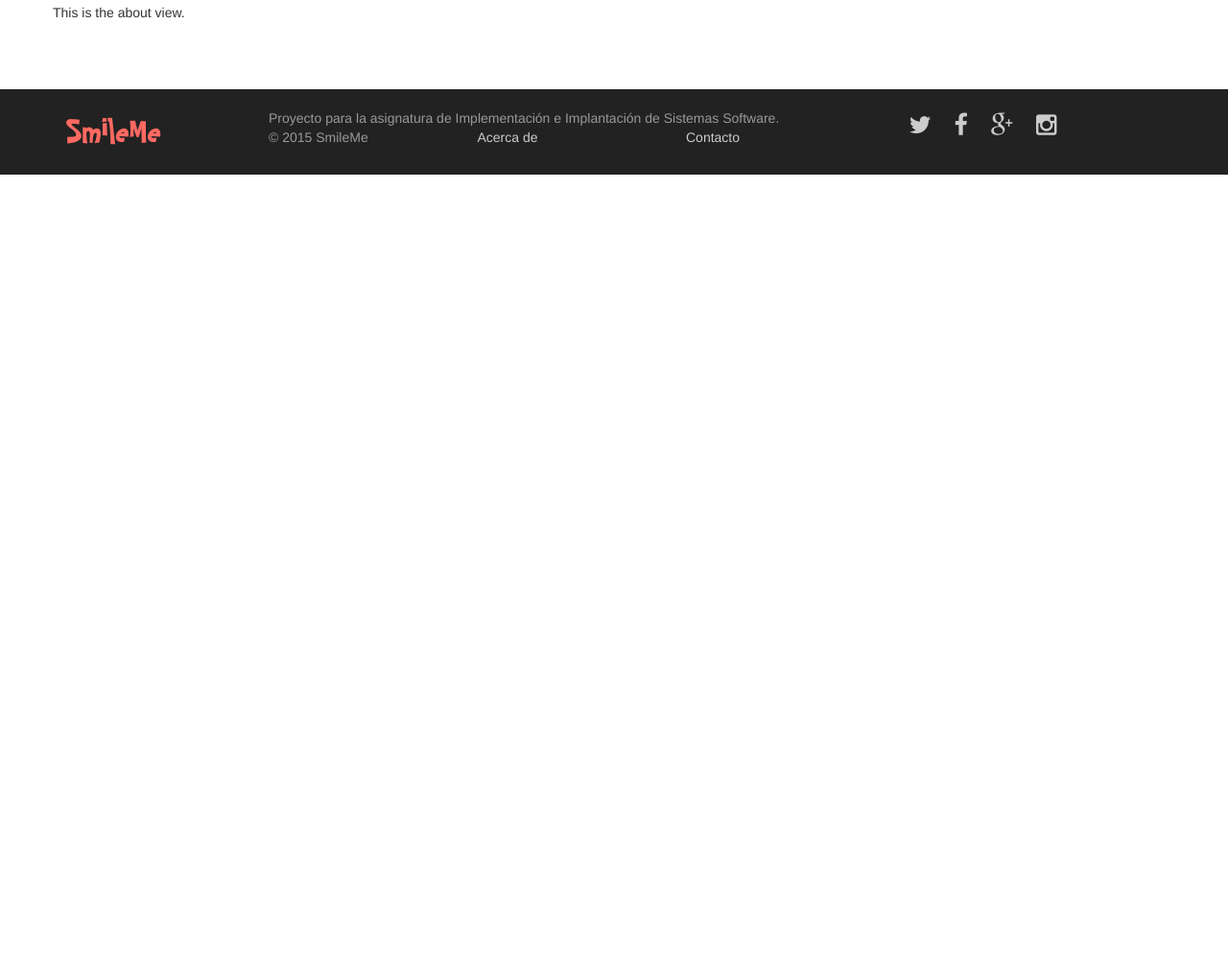
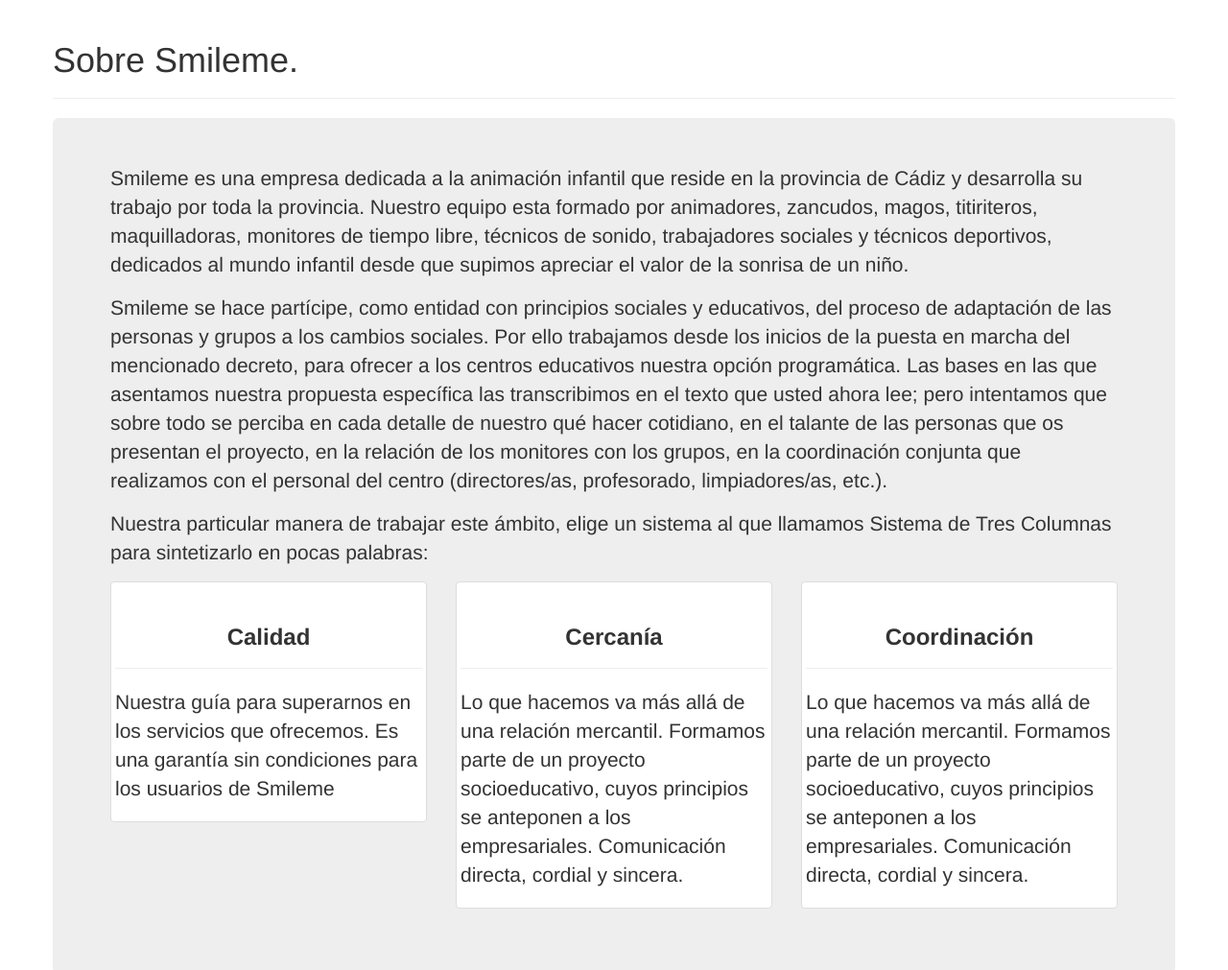
Before and after one commit to Salcarman/SmileMe, a website: page app/portada.html at #/acerca-de in a window 1280 px wide. Shown: the part 69-1080 px from the top of the page at 96% size. Before the commit the page ends 800 px from the top, so only its background shows below. Drawn offline with nearby package versions, Linux system fonts and the light colour scheme; some packages are replaced by stand-ins of ours; files whose address does not match are found by name.

Commit message:
Se ha actualizado la inforamción de las vistas about.html celebrations.html y contact.html

```diff
--- a/app/views/about.html
+++ b/app/views/about.html
@@ -1 +1,48 @@
-<div><p>This is the about view.</p></div>
+<div>
+    <div class="page-header">
+        <h1>Sobre Smileme.</h1>
+    </div>
+    <p>
+
+<div class="jumbotron">
+
+ <p>
+    Smileme es una empresa dedicada a la animación infantil que reside en la provincia de Cádiz y desarrolla  su trabajo por toda la provincia. Nuestro equipo esta formado por animadores, zancudos, magos, titiriteros, maquilladoras, monitores de tiempo libre, técnicos de sonido, trabajadores sociales y técnicos deportivos, dedicados al mundo infantil desde que supimos apreciar el valor de la sonrisa de un niño.
+ </p>
+  <p>Smileme se hace partícipe, como entidad con principios sociales y educativos, del proceso de adaptación de las personas y grupos a los cambios sociales.
+Por ello trabajamos desde los inicios de la puesta en marcha del mencionado decreto, para ofrecer a los centros educativos nuestra opción programática.
+Las bases en las que asentamos nuestra propuesta específica las transcribimos en el texto que usted ahora lee; pero intentamos que sobre todo se perciba en cada detalle de nuestro qué hacer cotidiano, en el talante de las personas que os presentan el proyecto, en la relación de los monitores con los grupos, en la coordinación conjunta que realizamos con el personal del centro (directores/as, profesorado, limpiadores/as, etc.).</p>
+
+
+   <p> Nuestra particular manera de trabajar este ámbito, elige un sistema al que llamamos Sistema de Tres Columnas para sintetizarlo en pocas palabras:
+</p>
+
+<div class="row">
+  <div class="col-sm-6 col-md-4">
+      <div class="thumbnail caption">
+          <div class="page-header"><h3 align=center><strong>Calidad</strong></h3></div>
+        <p>Nuestra guía para superarnos en los servicios que ofrecemos. Es una garantía sin condiciones para los usuarios de Smileme</p>
+      </div>
+  </div>
+   <div class="col-sm-6 col-md-4">
+      <div class=" thumbnail caption">
+        <div class="page-header"><h3 align=center><strong>Cercanía</strong></h3></div>
+        <p>Lo que hacemos va más allá de una relación mercantil. Formamos parte de un proyecto socioeducativo, cuyos principios se anteponen a los empresariales. Comunicación directa, cordial y sincera.</p>
+      </div>
+  </div>
+
+  <div class="col-sm-6 col-md-4">
+      <div class="thumbnail caption">
+         <div class="page-header"><h3 align=center><strong>Coordinación</strong></h3></div>
+        <p>
+Lo que hacemos va más allá de una relación mercantil. Formamos parte de un proyecto socioeducativo, cuyos principios se anteponen a los empresariales. Comunicación directa, cordial y sincera.</p>
+      </div>
+  </div>
+</div>
+
+
+
+</div>
+
+
+</div>
```
Also changed, not shown: app/views/celebrations.html (+1 -1 lines), app/views/contact.html (+36 -6 lines).
